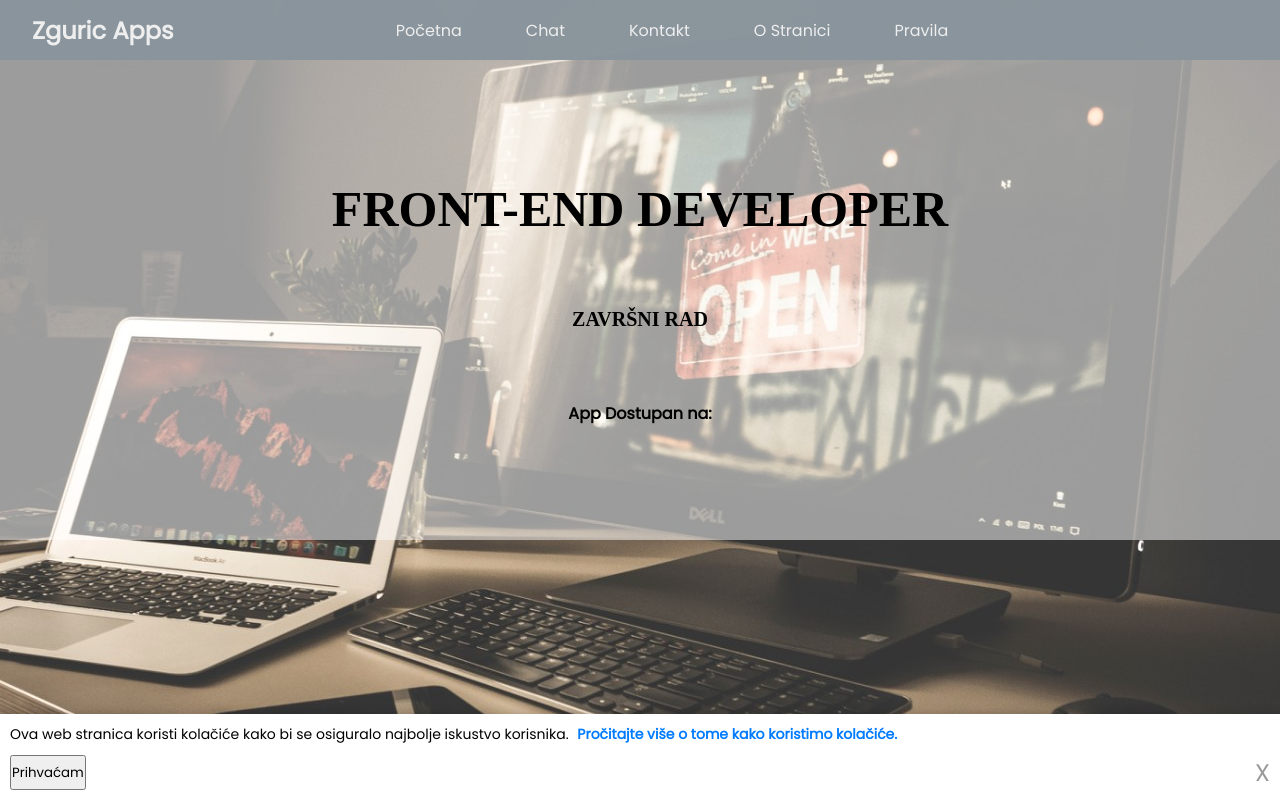
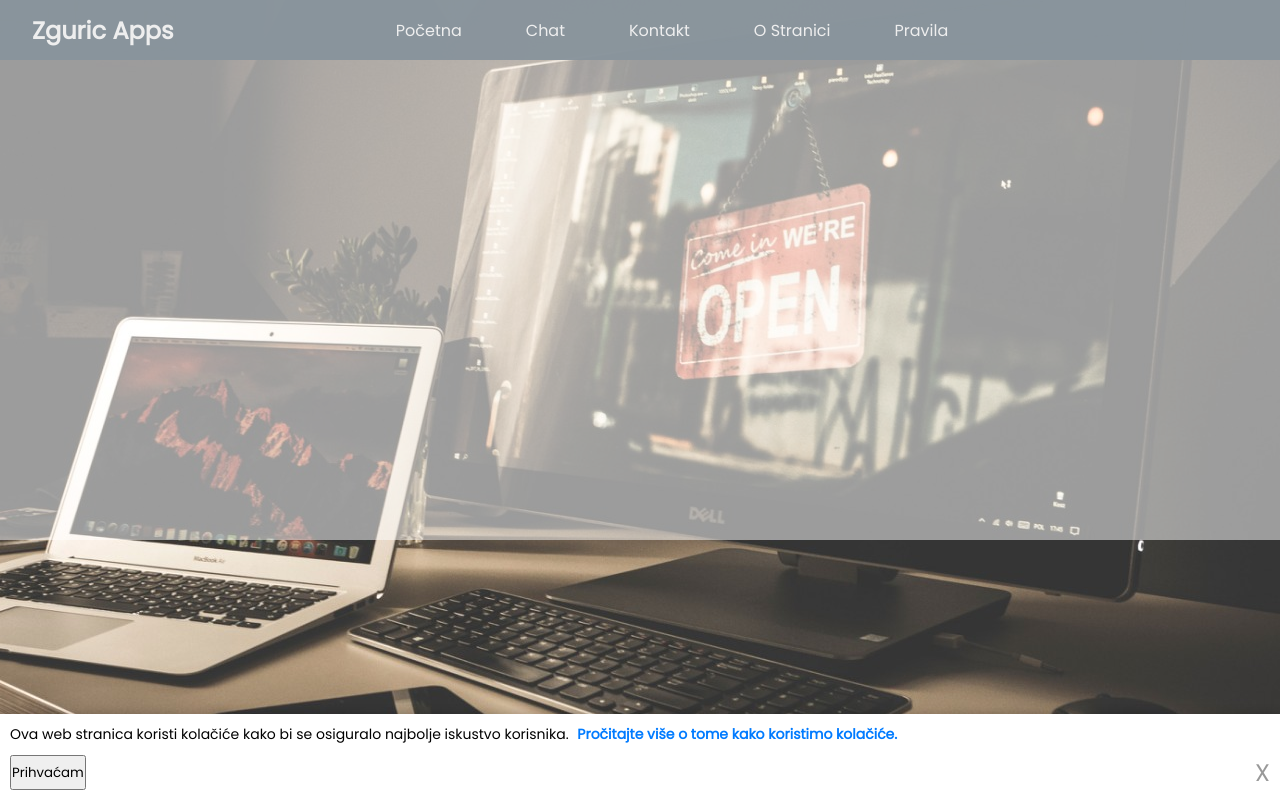
Before and after one commit to AlenZguric/chat-app, a React (Create React App) app: page /chat in a window 1280 px wide. Built offline with nearby package versions, Linux system fonts and the light colour scheme; a web font is replaced by a local one.

Commit message:
add favicon

```diff
--- a/public/index.html
+++ b/public/index.html
@@ -8,6 +8,8 @@
     <meta name="description" content="Ovo je web aplikacija za svrhu završnog rada kao front-end developer.">
     <meta name="viewport" content="width=device-width, initial-scale=1" />
     <meta name="theme-color" content="#000000" />
+    <link rel="icon" type="image/png" href="%PUBLIC_URL%/icons8-internet-32.png" />
+
 
 
 
--- a/src/pages/Chat/Chat.jsx
+++ b/src/pages/Chat/Chat.jsx
@@ -1,5 +1,6 @@
 import CookiePopup from "../../Components/CookiePopup/js/CookiePopup";
 import PageTitle from "../../Components/Header/js/PageTitle";
+
 
 export default function Chat(){
     return(
@@ -8,13 +9,7 @@ export default function Chat(){
              <CookiePopup/>
 
             <section>
-            <div className="title">
-            <h1>FRONT-END DEVELOPER</h1>
-            <h3>završni rad</h3>
-            </div>
-            <div className="files">
-                <h4>App Dostupan na:</h4>
-            </div>
+
             </section>
         </main>
     );
```
Also changed, not shown: public/icons8-internet-32.png (added), 1 other file (tests, documents, lock files or other folders).
